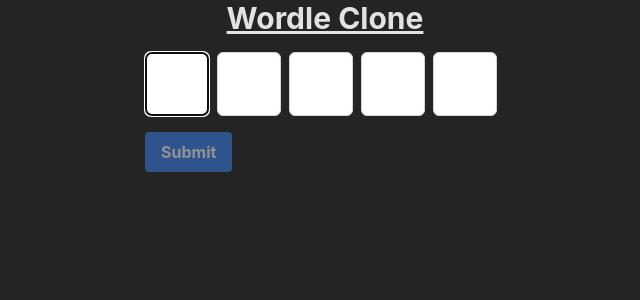
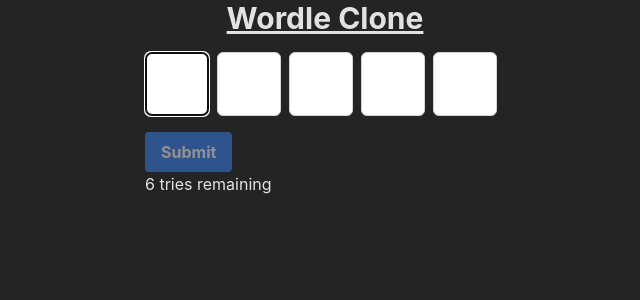
Before and after one commit to Hellionfrs/wordle-clone, a React (Vite) app: page / in a window 1280 px wide. Shown: the top 300 px of the page, without its empty margins (315-955 px from the left). Built offline with nearby package versions, Linux system fonts and the light colour scheme.

Commit message:
feature: display how many tries still remaining for the user

```diff
--- a/src/components/Wordle/Wordle.jsx
+++ b/src/components/Wordle/Wordle.jsx
@@ -68,8 +68,10 @@ const Wordle = () => {
       {currentGuessIndex < 6 && !userWon && (
         <WordInput onSubmitWord={handleSubmitWord} />
       )}
-      {userWon && (
+      {userWon ? (
         <div>You won!</div>
+      ) : (
+        <div>{6 - currentGuessIndex} tries remaining</div>
       )}
     </div>
     // animate-flip-up animate-delay-[50ms]
```
